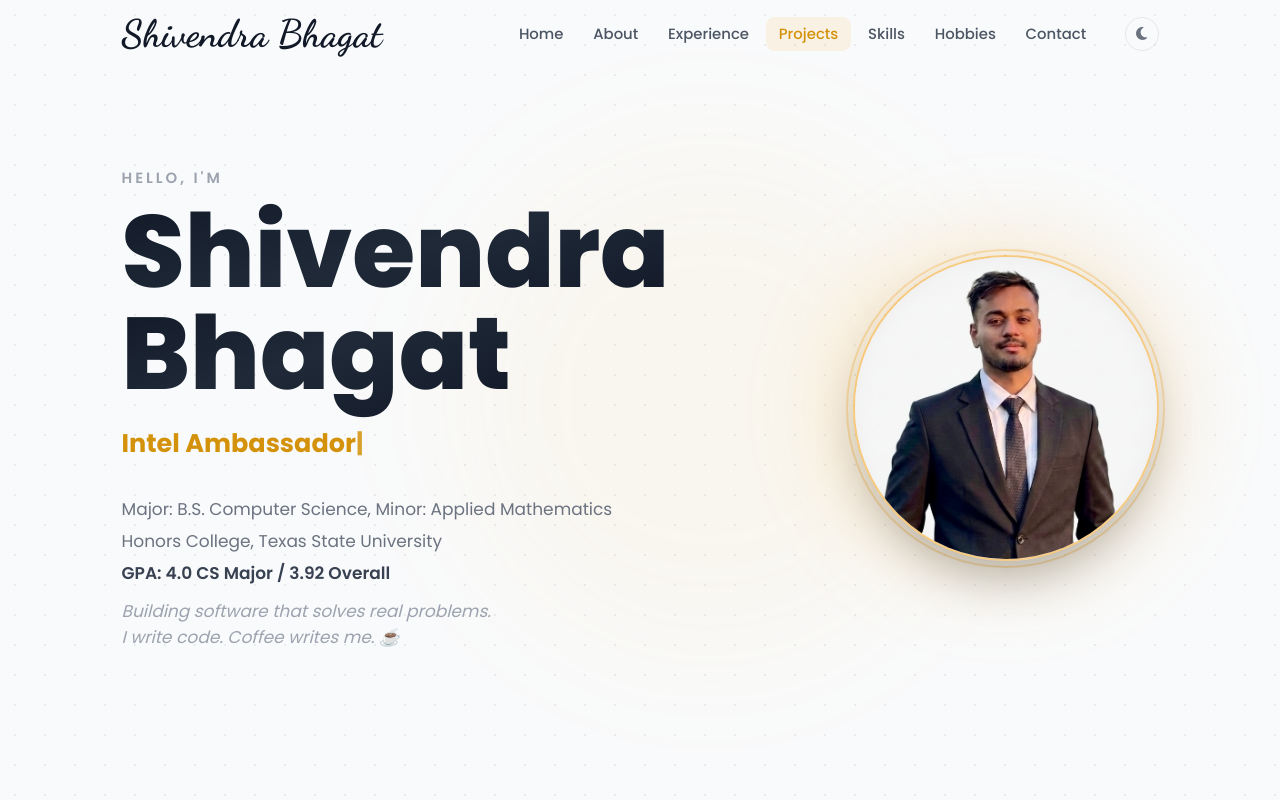
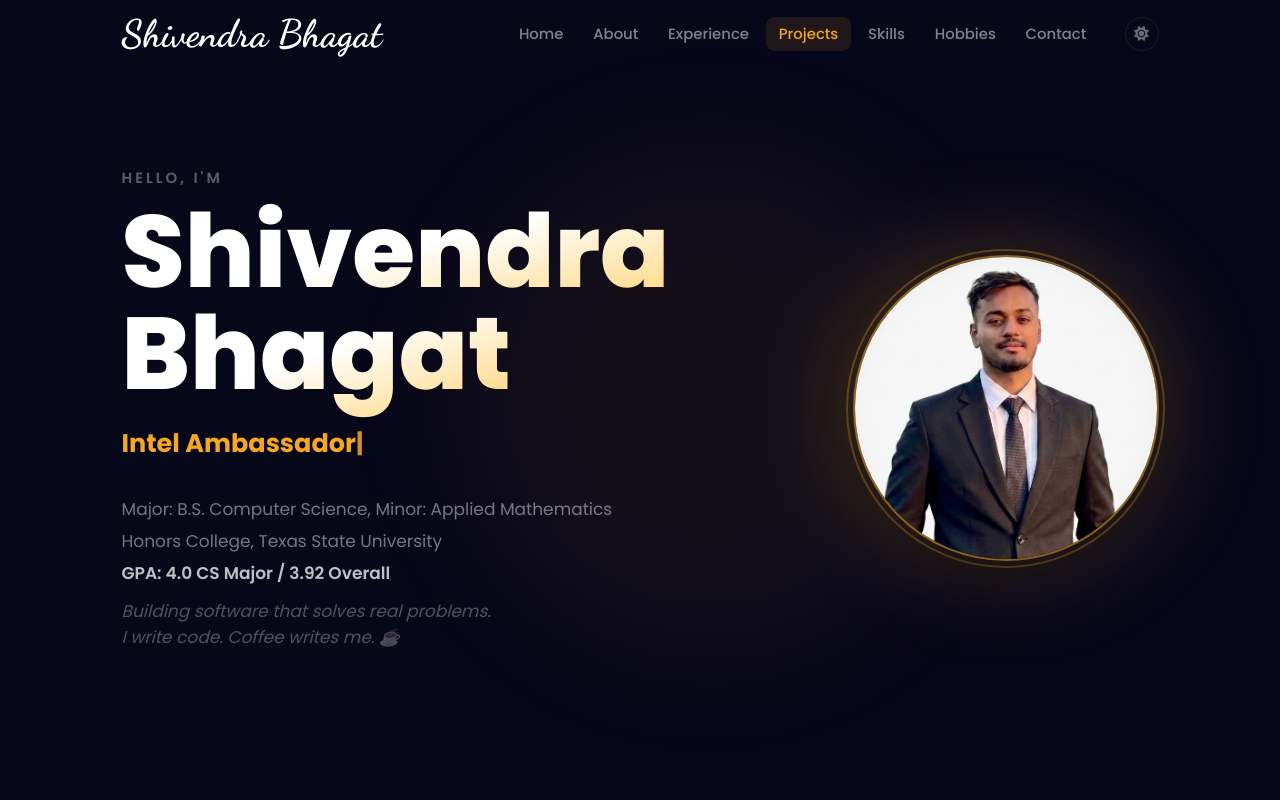
Before and after one commit to sh1vendra/my_portfolio, a React (Vite) app: page / in a window 1280 px wide. Shown: the top 800 px of the page. Built offline with nearby package versions, Linux system fonts and the light colour scheme; some icons are missing.

Commit message:
set dark mode as default theme

```diff
--- a/src/App.tsx
+++ b/src/App.tsx
@@ -14,7 +14,7 @@ type Theme = 'dark' | 'light'
 export default function App() {
   const [theme, setTheme] = useState<Theme>(() => {
     const saved = localStorage.getItem('theme')
-    return saved === 'dark' ? 'dark' : 'light'
+    return saved === 'light' ? 'light' : 'dark'
   })
 
   useEffect(() => {
```
